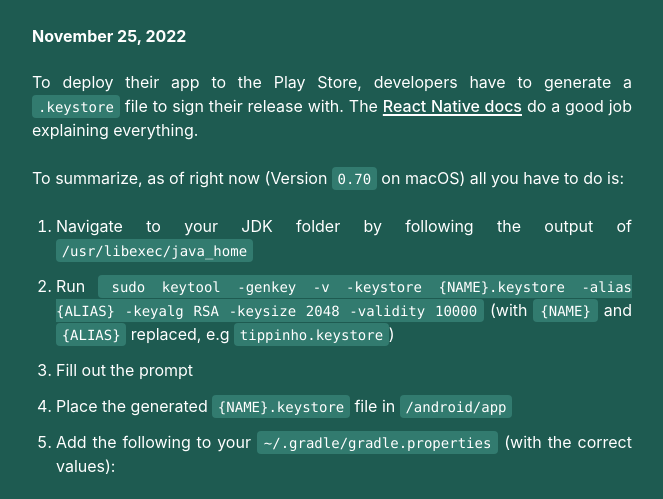
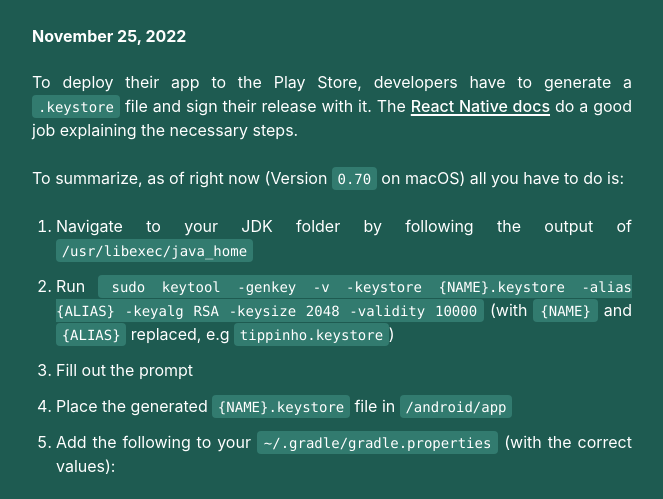
Before and after one commit to marlonschlosshauer/marlonschlosshauer.de, a Gatsby site: page /blog/signing-and-react-native in a window 1280 px wide. Shown: the part 232-731 px from the top of the page, without its empty margins (308-971 px from the left). Built offline with nearby package versions, Linux system fonts and the light colour scheme; Gatsby itself is replaced by a stand-in of ours; some packages are replaced by stand-ins of ours.

Commit message:
Minor text adjustments

```diff
--- a/src/markdown/blog-signing-and-react-native.md
+++ b/src/markdown/blog-signing-and-react-native.md
@@ -6,7 +6,7 @@ title: "Signing, React Native and the Play Store"
 description: "To deploy a React Native app to the Play Store developers have to sign it with a key. How do you get that key? And what do you do if you lose it?"
 ---
 
-To deploy their app to the Play Store, developers have to generate a `.keystore` file to sign their release with. The [React Native docs](https://reactnative.dev/docs/signed-apk-android) do a good job explaining everything.
+To deploy their app to the Play Store, developers have to generate a `.keystore` file and sign their release with it. The [React Native docs](https://reactnative.dev/docs/signed-apk-android) do a good job explaining the necessary steps.
 
 To summarize, as of right now  (Version `0.70` on macOS) all you have to do is:
 1. Navigate to your JDK folder by following the output of `/usr/libexec/java_home`
```
